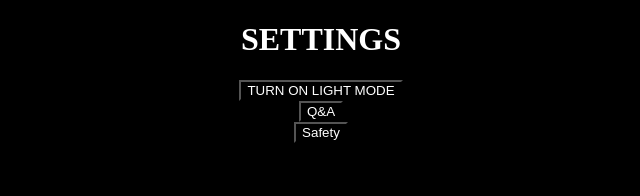
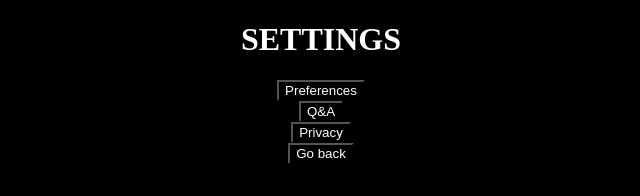
Before and after one commit to preetham243/SETTINGS, a plain HTML site: page index.html in a window 1280 px wide. Shown: the whole page, without its empty margins (319-959 px from the left). Drawn offline with Linux system fonts and the light colour scheme.

Commit message:
Update buttons in settings page

```diff
--- a/index.html
+++ b/index.html
@@ -5,8 +5,9 @@
 </head>
 <body style="background-color:black;">
   <center><h1 style="color:white;">SETTINGS</h1></center>
-  <center><button style="background-color:black; color:white" onclick="document.location=''">TURN ON LIGHT MODE</button></center>
+  <center><button style="background-color:black; color:white" onclick="document.location=''">Preferences</button></center>
   <center><button style="background-color:black; color:white" onclick="document.location=''">Q&A</button></center>
-  <center><button style="background-color:black; color:white" onclick="document.location=''">Safety</button></center>
+  <center><button style="background-color:black; color:white" onclick="document.location=''">Privacy</button></center>
+  <center><button style="background-color:black; color:white;" onclick="document.location='https://preetham243.github.io/BOOKZ/'">Go back</button></center>
 </body>
 </html>
```
